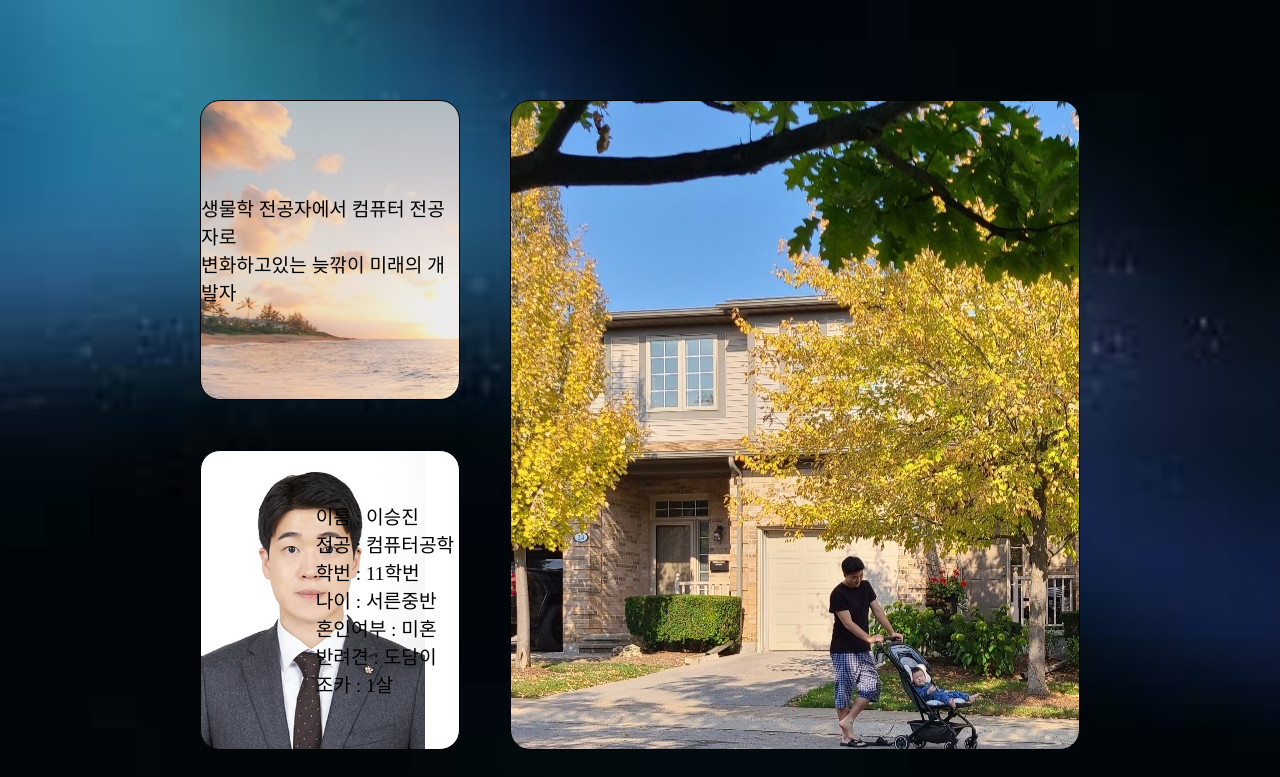
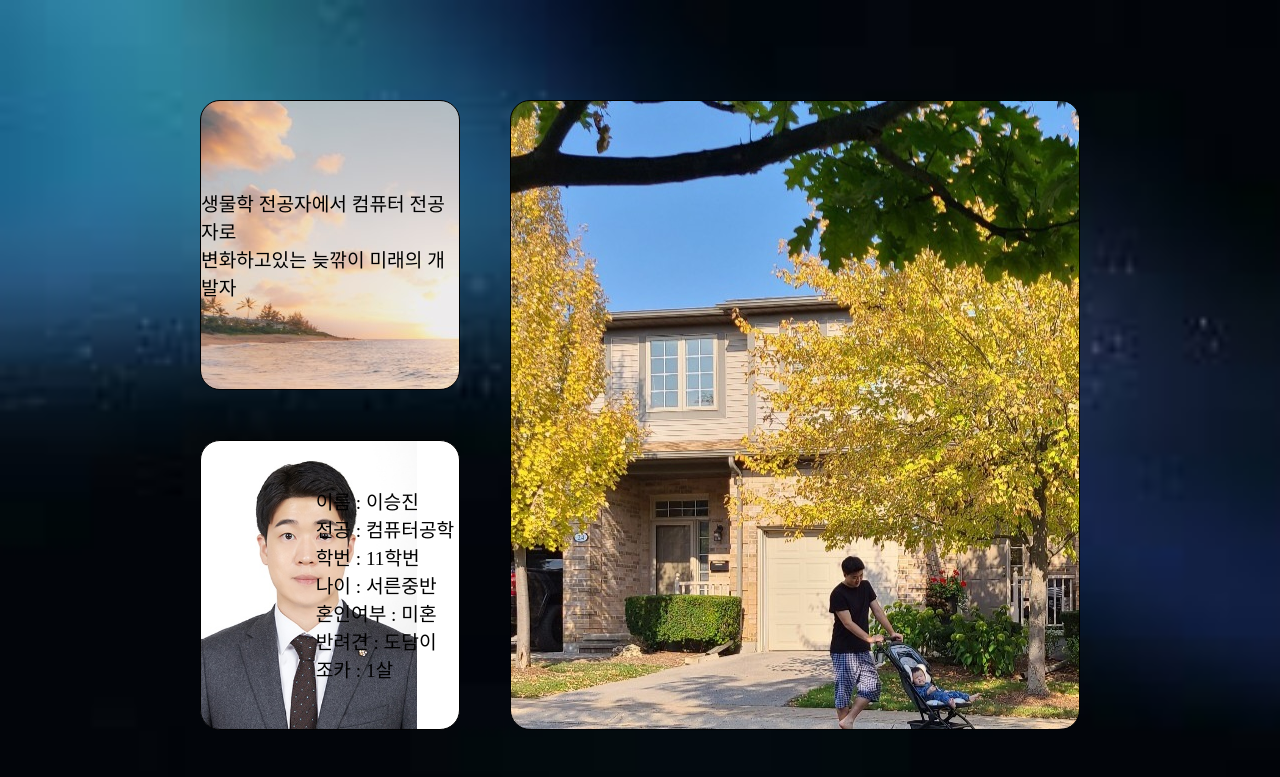
Before and after one commit to benny0111/benny0111.github.io, a plain HTML site: page index.html in a window 1280 px wide. Shown: the top 777 px of the page. Drawn offline with Linux system fonts and the light colour scheme.

Commit message:
Update style.css

```diff
--- a/style.css
+++ b/style.css
@@ -23,7 +23,7 @@ body {
   display: grid;
   padding: 100px 200px;
   grid-template-columns: repeat(3, 1fr);
-  grid-auto-rows: minmax(300px, auto);
+  grid-auto-rows: minmax(290px, auto);
   grid-gap: 50px;
 }
 
```
